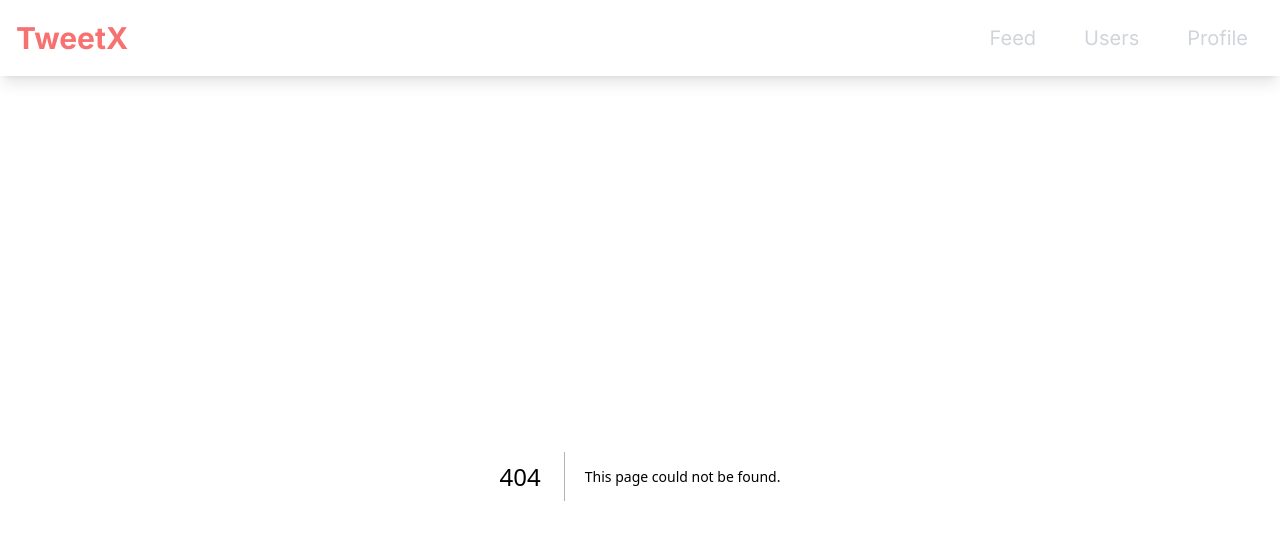
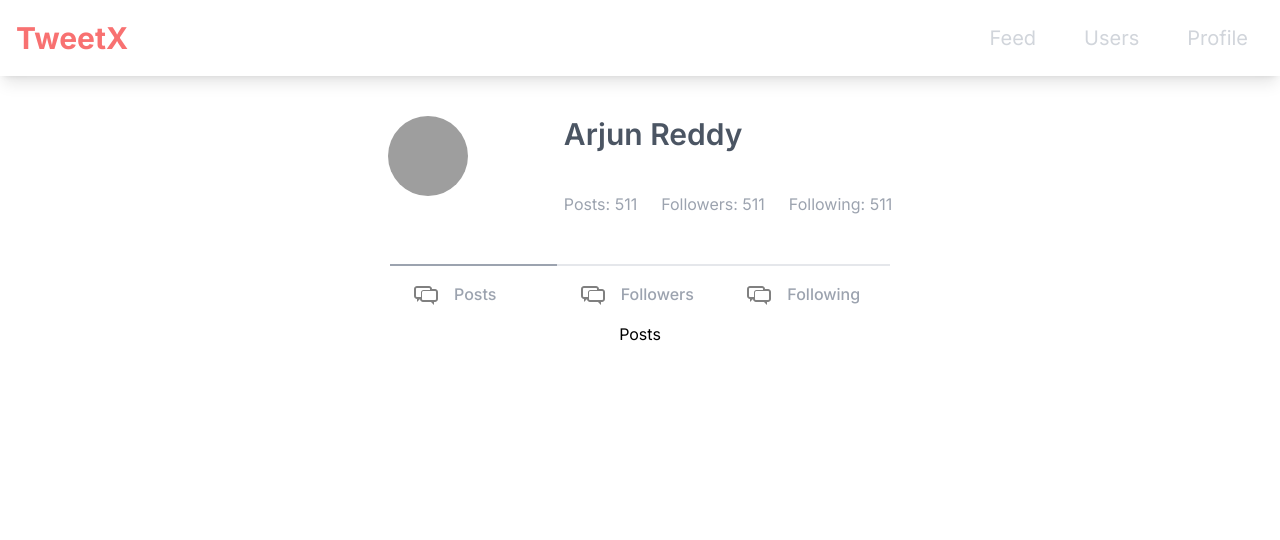
Before and after one commit to itsmepravin/ominpractice-task, a Next.js app: page /profile in a window 1280 px wide. Before the commit this address had no page. Shown: the top 540 px of the page. Built offline with nearby package versions, Linux system fonts and the light colour scheme; grey boxes are pictures that could not be loaded.

Commit message:
Profile Page followers tab skeleton done

```diff
--- /dev/null
+++ b/app/_components/Followers/SingleFollower.tsx
@@ -0,0 +1,26 @@
+const SingleFollower = () => {
+  return (
+    <div className="flex flex-row justify-between w-full">
+      <div className="flex gap-4 items-center">
+        <img
+          className="object-cover w-16 h-16 rounded-full"
+          src="https://i.ibb.co/xCvndYT/Screenshot-from-2024-01-05-12-39-14.png"
+        />
+        <div>
+          <h2 className="text-xl text-gray-700">Pravin Singh</h2>
+          <small className="text-gray-400">Following: 200</small>
+        </div>
+      </div>
+      <div>
+        <button
+          className="ml-auto bg-red-400 text-white px-7 py-2 rounded font-medium shadow-lg hover:text-gray-700"
+          type="submit"
+        >
+          Follow
+        </button>
+      </div>
+    </div>
+  );
+};
+
+export default SingleFollower;
--- /dev/null
+++ b/app/_components/Followers/index.tsx
@@ -0,0 +1,13 @@
+import SingleFollower from "./SingleFollower";
+
+const Followers = () => {
+  return (
+    <div className="flex flex-col justify-between items-center w-[500px] pt-12 gap-12">
+      <SingleFollower />
+      <SingleFollower />
+      <SingleFollower />
+    </div>
+  );
+};
+
+export default Followers;
--- /dev/null
+++ b/app/_components/Following/index.tsx
@@ -0,0 +1,9 @@
+const Following = () => {
+  return (
+    <div>
+      <h2>Following</h2>
+    </div>
+  );
+};
+
+export default Following;
--- /dev/null
+++ b/app/_components/MessagesIcon/index.tsx
@@ -0,0 +1,12 @@
+import Image from "next/image";
+import messagesSVG from "../../_assets/img/messages.svg";
+
+type TMessagesIcon = {
+  currentlyActive: boolean;
+};
+
+const MessagesIcon = ({ currentlyActive }: TMessagesIcon) => {
+  return <Image src={messagesSVG} alt="Messages Icon" width={24} />;
+};
+
+export default MessagesIcon;
--- /dev/null
+++ b/app/_components/Posts/index.tsx
@@ -0,0 +1,9 @@
+const Posts = () => {
+  return (
+    <div>
+      <h2>Posts</h2>
+    </div>
+  );
+};
+
+export default Posts;
--- a/app/layout.tsx
+++ b/app/layout.tsx
@@ -2,7 +2,7 @@ import type { Metadata } from "next";
 import { Inter } from "next/font/google";
 import "./globals.css";
 
-import Wrapper from "./_components/wrapper";
+import Wrapper from "./_components/Wrapper";
 
 const inter = Inter({ subsets: ["latin"] });
 
--- /dev/null
+++ b/app/profile/page.tsx
@@ -0,0 +1,87 @@
+"use client";
+
+import { useState } from "react";
+import MessagesIcon from "../_components/MessagesIcon";
+
+import Posts from "../_components/Posts";
+import Followers from "../_components/Followers";
+import Following from "../_components/Following";
+
+const ProfilePage = () => {
+  const [activeTab, setActiveTab] = useState("posts");
+
+  const handleActiveTab = (tabName: string) => {
+    setActiveTab(tabName);
+  };
+
+  return (
+    <div className="p-10">
+      <div className="flex flex-col justify-center items-center">
+        <div className="flex flex-row gap-24">
+          <img
+            className="object-cover w-20 h-20 rounded-full"
+            src="https://i.ibb.co/xCvndYT/Screenshot-from-2024-01-05-12-39-14.png"
+          />
+          <div className="flex flex-col gap-10">
+            <h2 className="text-3xl font-semibold text-gray-600">
+              Arjun Reddy
+            </h2>
+            <div className="flex flex-row gap-6 text-gray-400">
+              <p>Posts: 511</p>
+              <p>Followers: 511</p>
+              <p>Following: 511</p>
+            </div>
+          </div>
+        </div>
+
+        {/* Below Navigation */}
+        <div className="bg-white mt-12 flex w-[500px] items-center justify-center">
+          <nav className="flex flex-col sm:flex-row w-full">
+            <a
+              className={`cursor-pointer flex gap-4 flex-row w-full py-4 px-6 text-gray-400 focus:outline-none border-t-2 font-medium hover:text-gray-700 ${
+                activeTab === "posts" ? "border-gray-400" : "border-gray-200"
+              }`}
+              onClick={() => handleActiveTab("posts")}
+            >
+              <MessagesIcon currentlyActive={false} />
+              Posts
+            </a>
+            <a
+              className={`cursor-pointer flex gap-4 w-full py-4 px-6 text-gray-400 focus:outline-none border-t-2 font-medium hover:text-gray-700 ${
+                activeTab === "followers"
+                  ? "border-gray-400"
+                  : "border-gray-200"
+              }`}
+              onClick={() => handleActiveTab("followers")}
+            >
+              <MessagesIcon currentlyActive={false} />
+              Followers
+            </a>
+            <a
+              className={`cursor-pointer flex gap-4 w-full py-4 px-6 text-gray-400 focus:outline-none border-t-2 font-medium hover:text-gray-700 ${
+                activeTab === "following"
+                  ? "border-gray-400"
+                  : "border-gray-200"
+              }`}
+              onClick={() => handleActiveTab("following")}
+            >
+              <MessagesIcon currentlyActive={false} />
+              Following
+            </a>
+          </nav>
+        </div>
+
+        {/* Tab Content */}
+        {activeTab === "posts" ? (
+          <Posts />
+        ) : activeTab === "followers" ? (
+          <Followers />
+        ) : (
+          <Following />
+        )}
+      </div>
+    </div>
+  );
+};
+
+export default ProfilePage;
```
Also changed, not shown: app/_assets/img/messages.svg (added).
